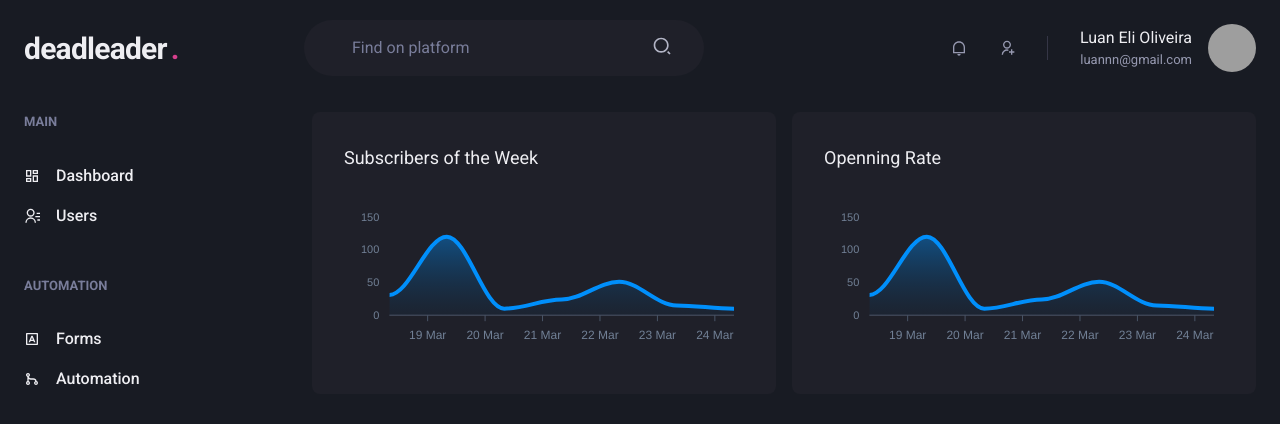
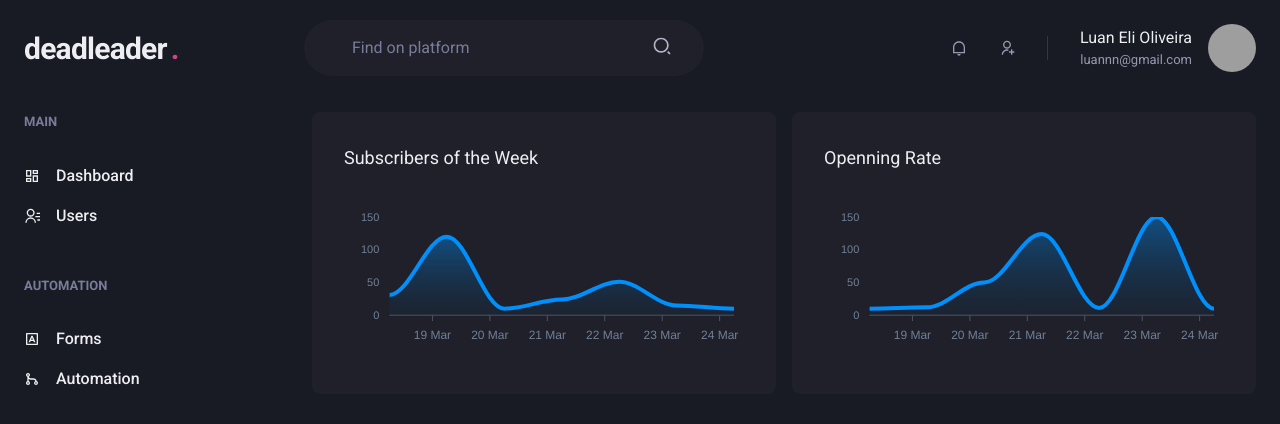
Before and after one commit to luanelioliveira/deadleader, a Next.js app: page /dashboard in a window 1280 px wide. Shown: the top 424 px of the page. Built offline with nearby package versions, Linux system fonts and the light colour scheme; grey boxes are pictures that could not be loaded.

Commit message:
separate dashboard charts

```diff
--- a/src/pages/dashboard.tsx
+++ /dev/null
@@ -1,35 +0,0 @@
-import { Flex, SimpleGrid, theme } from "@chakra-ui/react";
-
-import { Header } from "../components/Header";
-import { Sidebar } from "../components/Sidebar";
-import { ChartDateTime } from "../components/Chart/ChartDateTime";
-
-const categories = [
-  '2021-03-18T08:00:00.000Z',
-  '2021-03-19T08:00:00.000Z',
-  '2021-03-20T08:00:00.000Z',
-  '2021-03-21T08:00:00.000Z',
-  '2021-03-22T08:00:00.000Z',
-  '2021-03-23T08:00:00.000Z',
-  '2021-03-24T08:00:00.000Z',
-]
-
-const data = [31, 120, 10, 24, 51, 15, 10]
-
-export default function Dashboard() {
-  return (
-    <Flex direction="column" h="100vh">
-      <Header />
-
-      <Flex w="100%" my={6} maxWidth={1480} mx="auto" px={6}>
-
-      <Sidebar/>
-
-        <SimpleGrid flex={1} gap={4} minChildWidth="320px" alignItems="flex-start">
-          <ChartDateTime title="Subscribers of the Week" categories={categories} data={data} />
-          <ChartDateTime title="Openning Rate" categories={categories} data={data} />
-        </SimpleGrid>
-      </Flex>
-    </Flex>
-  )
-}
--- /dev/null
+++ b/src/pages/dashboard/OpenningRate.tsx
@@ -0,0 +1,20 @@
+import { ChartDateTime } from "../../components/Chart/ChartDateTime";
+
+export function OpenningRate() {
+
+  const categories = [
+    '2021-03-18T06:00:00.000Z',
+    '2021-03-19T06:00:00.000Z',
+    '2021-03-20T06:00:00.000Z',
+    '2021-03-21T06:00:00.000Z',
+    '2021-03-22T06:00:00.000Z',
+    '2021-03-23T06:00:00.000Z',
+    '2021-03-24T06:00:00.000Z',
+  ]
+
+  const data = [10, 12, 50, 124, 11, 150, 10]
+
+  return (
+    <ChartDateTime title="Openning Rate" categories={categories} data={data} />
+  );
+}
--- /dev/null
+++ b/src/pages/dashboard/SubscribersPerWeek.tsx
@@ -0,0 +1,20 @@
+import { ChartDateTime } from "../../components/Chart/ChartDateTime";
+
+export function SubscribersPerWeek() {
+
+  const categories = [
+    '2021-03-18T06:00:00.000Z',
+    '2021-03-19T06:00:00.000Z',
+    '2021-03-20T06:00:00.000Z',
+    '2021-03-21T06:00:00.000Z',
+    '2021-03-22T06:00:00.000Z',
+    '2021-03-23T06:00:00.000Z',
+    '2021-03-24T06:00:00.000Z',
+  ]
+
+  const data = [31, 120, 10, 24, 51, 15, 10]
+
+  return (
+    <ChartDateTime title="Subscribers of the Week" categories={categories} data={data} />
+  );
+}
--- /dev/null
+++ b/src/pages/dashboard/index.tsx
@@ -0,0 +1,21 @@
+import { Flex, SimpleGrid, theme } from "@chakra-ui/react";
+
+import { Header } from "../../components/Header";
+import { Sidebar } from "../../components/Sidebar";
+import { SubscribersPerWeek } from "./SubscribersPerWeek";
+import { OpenningRate } from "./OpenningRate";
+
+export default function Dashboard() {
+  return (
+    <Flex direction="column" h="100vh">
+      <Header />
+      <Flex w="100%" my={6} maxWidth={1480} mx="auto" px={6}>
+        <Sidebar/>
+        <SimpleGrid flex={1} gap={4} minChildWidth="320px" alignItems="flex-start">
+          <SubscribersPerWeek />
+          <OpenningRate />
+        </SimpleGrid>
+      </Flex>
+    </Flex>
+  )
+}
```
